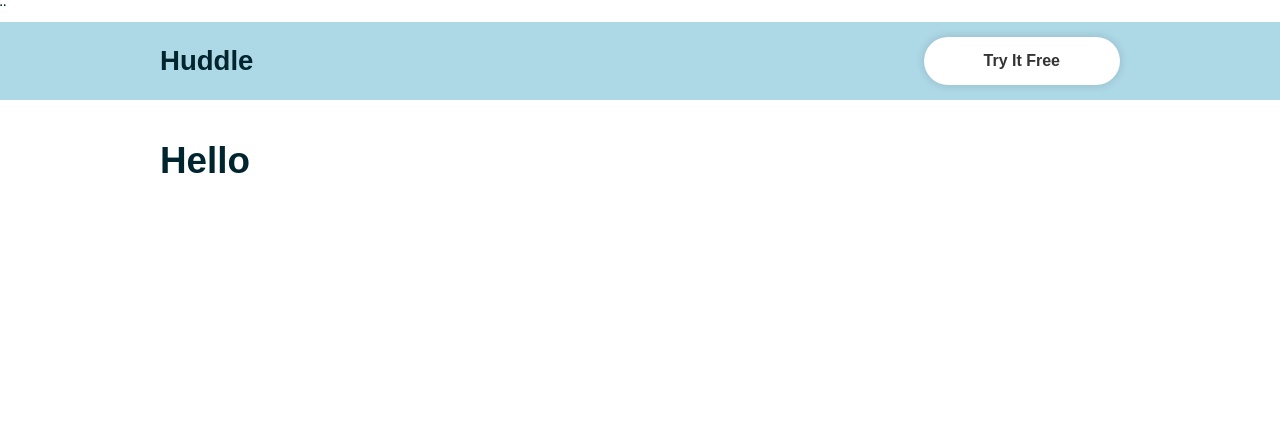
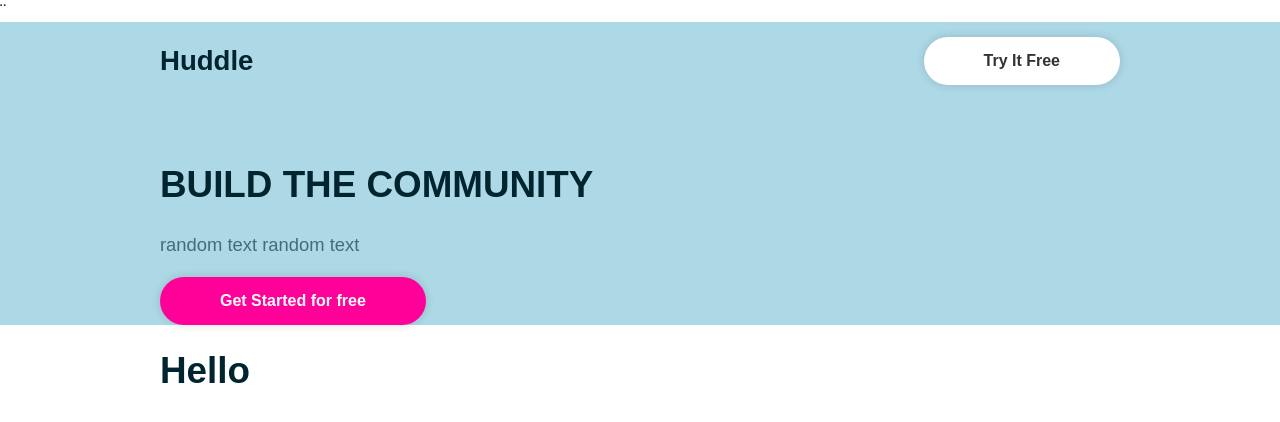
Before and after one commit to HampusJohnOlausson/styled-components_test, a React (Create React App) app: page / in a window 1280 px wide. Shown: the top 422 px of the page. Built offline with nearby package versions, Linux system fonts and the light colour scheme.

Commit message:
Implemented global responivness by using theme

```diff
--- a/src/App.js
+++ b/src/App.js
@@ -10,6 +10,7 @@ const theme = {
     body: '#fff',
     footer: '#003333',
   },
+  mobile: '768px',
 }
 
 function App() {
--- a/src/components/header.js
+++ b/src/components/header.js
@@ -2,6 +2,7 @@ import React from 'react'
 import { Container } from './styles/container.styled'
 import { StyledHeader, Nav } from './styles/Header.styled'
 import { Button } from './styles/Button.styled'
+import { Flex } from './styles/Flex.styled'
 
 const Header = () => {
   return (
@@ -11,6 +12,21 @@ const Header = () => {
           <h1>Huddle</h1>
         <Button>Try It Free</Button>
         </Nav>
+        <Flex>
+          <div>
+            <h1>
+              BUILD THE COMMUNITY
+            </h1>
+            <p>
+             random text random text
+            </p>
+            <Button bg="#ff0099" color="#fff">
+              Get Started for free
+            </Button>
+          </div>
+
+
+        </Flex>
       </Container>
     </StyledHeader>
   )
--- /dev/null
+++ b/src/components/styles/Flex.styled.js
@@ -0,0 +1,16 @@
+import styled from 'styled-components';
+
+export const Flex = styled.div`
+  display: flex;
+  align-items: center;
+
+  & > div,
+  & > ul {
+    flex: 1;
+  }
+
+  @media(max-width: ${({ theme }) => theme.mobile}) {
+    flex-direction: column;
+    text-align: center;
+  }
+`
--- a/src/components/styles/Header.styled.js
+++ b/src/components/styles/Header.styled.js
@@ -9,4 +9,8 @@ export const Nav = styled.nav`
   align-items: center;
   justify-content: space-between;
   margin-bottom: 40px;
+
+  @media(max-width: ${({ theme }) => theme.mobile}) {
+    flex-direction: column;
+  }
 `
```
